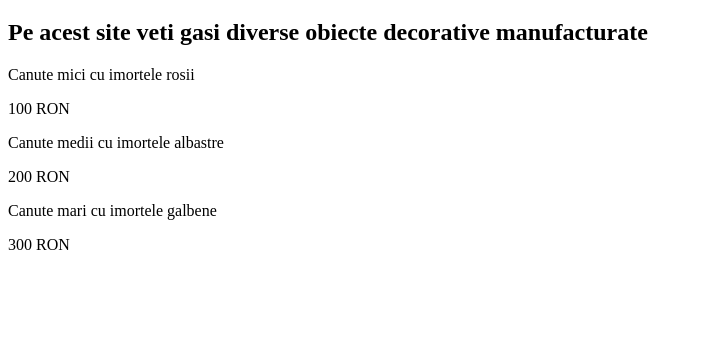
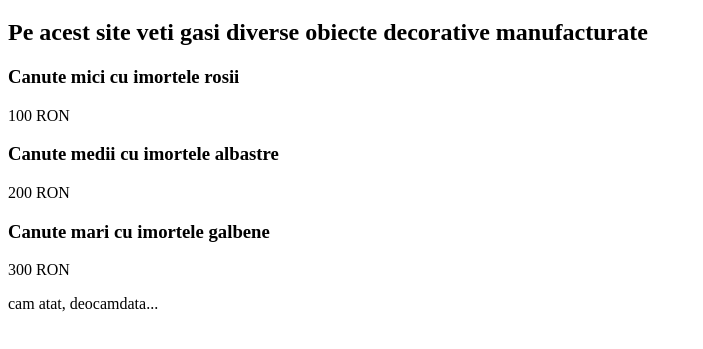
Before and after one commit to Tinache/Imortele, a plain HTML site: page index.html in a window 1280 px wide. Shown: the part 61-410 px from the top of the page, without its empty margins (0-703 px from the left). Drawn offline with Linux system fonts and the light colour scheme.

Commit message:
Prima versiune

```diff
--- a/index.html
+++ b/index.html
@@ -3,16 +3,18 @@
 <head>
     <meta charset="UTF-8">
     <meta name="viewport" content="width=device-width, initial-scale=1.0">
-    <title>Imortele</title>
+    <title>Canute cu imortele</title>
 </head>
 <body>
     <h1>Bine ati venit!</h1>
     <h2>Pe acest site veti gasi diverse obiecte decorative manufacturate</h2>
-<p>Canute mici cu imortele rosii</p>
+<h3>Canute mici cu imortele rosii</h3>
 <p>100 RON</p>
-<p>Canute medii cu imortele albastre</p>
+<h3>Canute medii cu imortele albastre</h3>
 <p>200 RON</p>
-<p>Canute mari cu imortele galbene</p>
+<h3>Canute mari cu imortele galbene</h3>
 <p>300 RON</p>
+
+<p> cam atat, deocamdata...</p>
 </body>
 </html>
```
